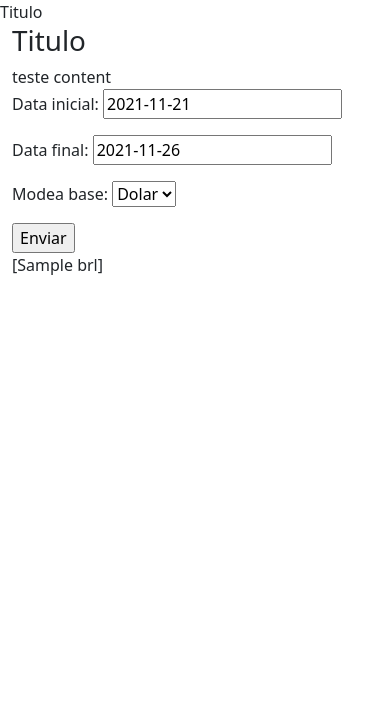
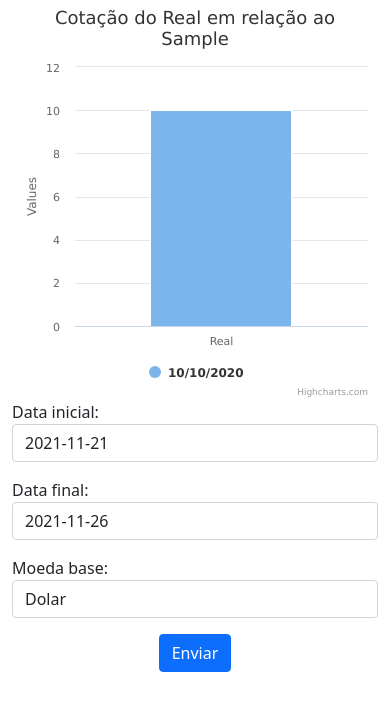
Before and after one commit to thales-t/desafio_br_med, a Django app: template cotacoes/cotacoes_app/templates/cotacoes_app/index.html in a window 390 px wide. Shown: the top 711 px of the page. Run offline with Django 3.2, Linux system fonts and the light colour scheme; tables that the repository leaves empty hold one stand-in row (values such as "Sample post"); the template is opened without the code that fills it: values that come from a table or form of the project are taken from there, most other values are stand-ins (such as "Sample title", 1, 10 or a date in 2020); a database or web service that is not in the repository returns one stand-in record (values such as "Sample title"); data that the repository does not hold is empty; some libraries are stand-ins or nearby versions.

Commit message:
Colocando o grafico highcharts

```diff
--- a/cotacoes/cotacoes_app/forms.py
+++ b/cotacoes/cotacoes_app/forms.py
@@ -2,6 +2,7 @@ from django import forms
 from datetime import date, timedelta
 from django.forms import ModelForm
 from cotacoes_app.models import Cotacao
+from workalendar.america import Brazil
 
 class CotacaoForm(ModelForm):
 
@@ -11,12 +12,21 @@ class CotacaoForm(ModelForm):
         self.fields['data_inicial'].initial = date.today()
         self.fields['data_final'].initial = date.today() + timedelta(days=5)
 
+        for visible in self.visible_fields():
+            visible.field.widget.attrs['class'] = 'form-control'
+
 
     def clean(self):
         cleaned_data = super(CotacaoForm, self).clean()
 
-        delta = cleaned_data['data_final'] - cleaned_data['data_inicial']
-        if delta.days > 5:
+        if cleaned_data.get('data_inicial') is None or cleaned_data.get('data_final') is None:
+            raise forms.ValidationError('A data inicial e final tem que estar definida!')
+
+        cal = Brazil()
+        data_dia_util_fim = cal.add_working_days(cleaned_data['data_inicial'] , 5)
+
+        #delta = cleaned_data['data_final'] - cleaned_data['data_inicial']
+        if data_dia_util_fim < cleaned_data['data_final']:
             self._errors['data_inicial'] = self.error_class(
                 ['O período entre data inicial e final tem que ser de no máximo 5 dias úteis!']
                 )
--- a/cotacoes/cotacoes_app/models.py
+++ b/cotacoes/cotacoes_app/models.py
@@ -33,25 +33,29 @@ class Cotacao(models.Model):
         (EURO, 'Euro'),
         (IENE, 'Iene'),
     }
-    modea_base = models.CharField(max_length=3, validators=[MinLengthValidator(3)], choices=currencies,
+    moeda_base = models.CharField(max_length=3, validators=[MinLengthValidator(3)], choices=currencies,
         default=DOLAR,)
 
-    def get_cotacao_entre_data_inicial_e_final(self) -> list[float]:
+    def get_cotacao_entre_data_inicial_e_final(self) -> list[tuple[str, float()]]:
         """
             Retorna uma lista com as cotações, referente a cada dia entre a data inicial e final
             levando em conta a moeda base escolhida
 
             Returns:
-                list(float):  Uma lista com a cotações/valores
+                list[tuple[str, float()]]:  Um conjunto com a cotações/valores
         """
         lista_cotacao = []
-        delta = self.data_final - self.data_inicial       # as timedelta
-        for i in range(delta.days + 1):
-            day = self.data_inicial + datetime.timedelta(days=i)
-            lista_cotacao.append(self.get_cotacao_pela_data(day))
-        return lista_cotacao
+        if self.data_inicial is not None and self.data_final is not None:
+            delta = self.data_final - self.data_inicial
+            for i in range(delta.days + 1):
+                day = self.data_inicial + datetime.timedelta(days=i)
+                lista_cotacao.append(self.get_cotacao_pela_data(day))
+        return list(dict.fromkeys(lista_cotacao))
 
-    def get_cotacao_pela_data(self, date: datetime.date) -> list[float]:
-        payload = {'base': self.modea_base, 'date': date.strftime('%Y-%m-%d')}
-        r = requests.get('https://api.vatcomply.com/rates', params=payload)
-        return r.json()['rates']['BRL']
+    def get_cotacao_pela_data(self, date: datetime.date) -> tuple[str, float()]:
+        """
+            Retorna a cotação em relação a moeda base na dada informada
+        """
+        payload = {'base': self.moeda_base, 'date': date.strftime('%Y-%m-%d')}
+        r = requests.get('https://api.vatcomply.com/rates', params=payload).json()
+        return (datetime.datetime.strptime(r['date'], '%Y-%m-%d'), r['rates']['BRL'])
--- a/cotacoes/cotacoes_app/templates/cotacoes_app/base.html
+++ b/cotacoes/cotacoes_app/templates/cotacoes_app/base.html
@@ -5,8 +5,16 @@
   {% block title %}<title>Cotações</title>{% endblock %}
   <meta charset="utf-8">
   <meta name="viewport" content="width=device-width, initial-scale=1">
+  {% block css %}
+  <link rel="stylesheet" type="text/css" href="{% static 'cotacoes_app/css/bootstrap.min.css' %}">
+  <!-- <link href="https://cdn.jsdelivr.net/npm/bootstrap@5.0.2/dist/css/bootstrap.min.css"
+    rel="stylesheet" integrity="sha384-EVSTQN3/azprG1Anm3QDgpJLIm9Nao0Yz1ztcQTwFspd3yD65VohhpuuCOmLASjC"
+    crossorigin="anonymous"> -->
+
+  {% endblock %}
+  {% block js %}
   <link type="text/javascript" href="{% static 'cotacoes_app/js/bootstrap.min.js' %}">
-  <link rel="stylesheet" type="text/css" href="{% static 'cotacoes_app/css/bootstrap.min.css' %}">
+  {% endblock %}
 </head>
 <body>
   <div class="container-fluid">
--- a/cotacoes/cotacoes_app/templates/cotacoes_app/index.html
+++ b/cotacoes/cotacoes_app/templates/cotacoes_app/index.html
@@ -1,16 +1,98 @@
 {% extends 'cotacoes_app/base.html' %}
 
-{% block title %}Titulo{% endblock title %}
+{% block css %}
+{{ block.super }}
+<style>
+  .invalido-feedback {
+    width: 100%;
+    margin-top: .25rem;
+    font-size: .875em;
+    color: #dc3545;
+  }
+</style>
+{% endblock css %}
+
+{% block js %}
+    {{ block.super }}
+    <script src="https://code.highcharts.com/highcharts.js"></script>
+{% endblock js %}
+
+
+{% block title %}{% endblock title %}
 
 {% block content %}
-    <h1>Titulo</h1>
-    teste content
 
-<form method="post" action="{% url 'cotacoes_app:index' %}">
+    <div id="container"></div>
+    <script>
+      Highcharts.chart('container', {
+          chart: {
+              type: 'column'
+          },
+          title: {
+              text: 'Cotação do Real em relação ao {{object.get_moeda_base_display}}'
+          },
+          xAxis: {
+              categories: ['Real',]
+          },
+          series:
+          [
+          {% for cotacao_dia in object.get_cotacao_entre_data_inicial_e_final %}
+            {
+                name: '{{cotacao_dia.0|date:"SHORT_DATE_FORMAT"}}',
+                data: [{{cotacao_dia.1|stringformat:".5f" }}]
+            },
+          {% endfor %}
+        ]
+      });
+    </script>
+
+
+<form method="post" action="{% url 'cotacoes_app:index' %}" class="row g-3">
     {% csrf_token %}
-    {{ form.as_p }}
-    <input type="submit" value="Enviar">
+    <!-- {{ form.as_p }} -->
+
+      <div class="col-md-6">
+        {{ form.data_inicial.label_tag }}
+        {{ form.data_inicial }}
+        {% if form.data_inicial.errors %}
+          <ol>
+            {% for error in form.data_inicial.errors %}
+                <li class="invalido-feedback"><strong>{{ error|escape }}</strong></li>
+            {% endfor %}
+          </ol>
+        {% endif %}
+      </div>
+
+      <div class="col-md-6">
+        {{ form.data_final.label_tag }}
+        {{ form.data_final }}
+        {% if form.data_final.errors %}
+          <ol>
+            {% for error in form.data_final.errors %}
+                <li class="invalido-feedback"><strong>{{ error|escape }}</strong></li>
+            {% endfor %}
+          </ol>
+        {% endif %}
+      </div>
+
+
+
+      <div class="col-md-6">
+        {{ form.moeda_base.label_tag }}
+        {{ form.moeda_base }}
+        {% if form.moeda_base.errors %}
+          <ol>
+            {% for error in form.moeda_base.errors %}
+                <li class="invalido-feedback"><strong>{{ error|escape }}</strong></li>
+            {% endfor %}
+          </ol>
+        {% endif %}
+      </div>
+
+      <div class="col-md-12; text-center">
+        <button type="submit" class="btn btn-primary">Enviar</button>
+      </div>
+
 </form>
 
-{{cotacao.get_cotacao_entre_data_inicial_e_final}}
 {% endblock content %}
--- a/cotacoes/cotacoes_app/tests.py
+++ b/cotacoes/cotacoes_app/tests.py
@@ -46,14 +46,14 @@ class TestCotacaoApp(TestCase):
 
     def test_get_cotacao_pela_data(self):
         cotacao_brl = self.cotacao.get_cotacao_pela_data(date = self.cotacao.data_inicial)
-        self.assertEqual(cotacao_brl, 5.287369103882865)
+        self.assertEqual(cotacao_brl, ('2020-04-06', 5.287369103882865))
 
 
     def test_get_cotacao_entre_data_inicial_e_final(self):
         cotacoes_brl = self.cotacao.get_cotacao_entre_data_inicial_e_final()
         self.assertListEqual(cotacoes_brl,
-         [5.287369103882865, 5.206982085438677, 5.219483028240273,
-          5.149167203460017, 5.149167203460017])
+         [('2020-04-06', 5.287369103882865), ('2020-04-07',5.206982085438677), ('2020-04-08', 5.219483028240273),
+          ('2020-04-09', 5.149167203460017), ('2020-04-09', 5.149167203460017)])
 
 
 if __name__ == '__main__':
--- a/pyproject.toml
+++ b/pyproject.toml
@@ -8,6 +8,7 @@ authors = ["Thales Evangelista <thales.t@gmail.com>"]
 python = "^3.9"
 Django = "^3.2.9"
 requests = "^2.26.0"
+workalendar = "^16.1.0"
 
 [tool.poetry.dev-dependencies]
 
```
Also changed, not shown: cotacoes/cotacoes_app/views.py (+9 -3 lines), cotacoes/cotacoes_app/migrations/0002_alter_cotacao_modea_base.py (added), 2 other files.
